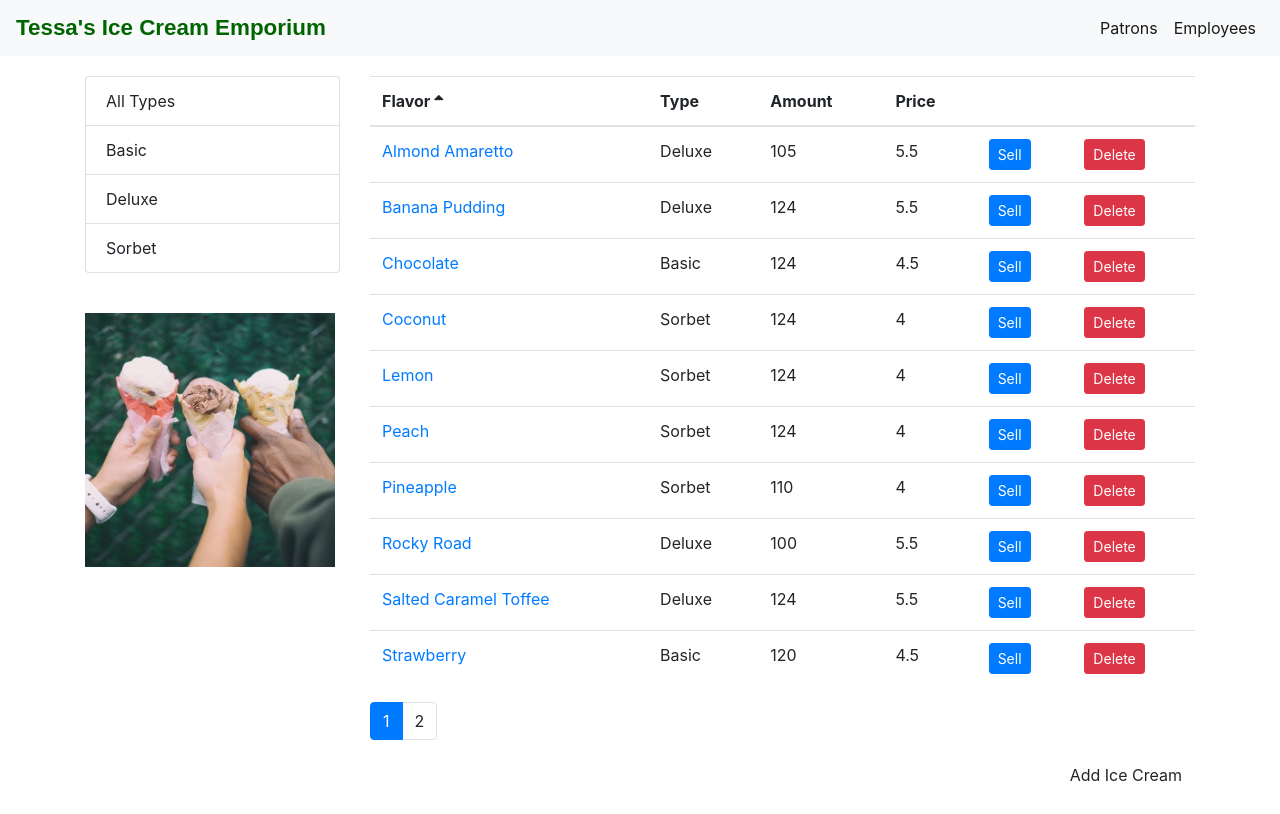
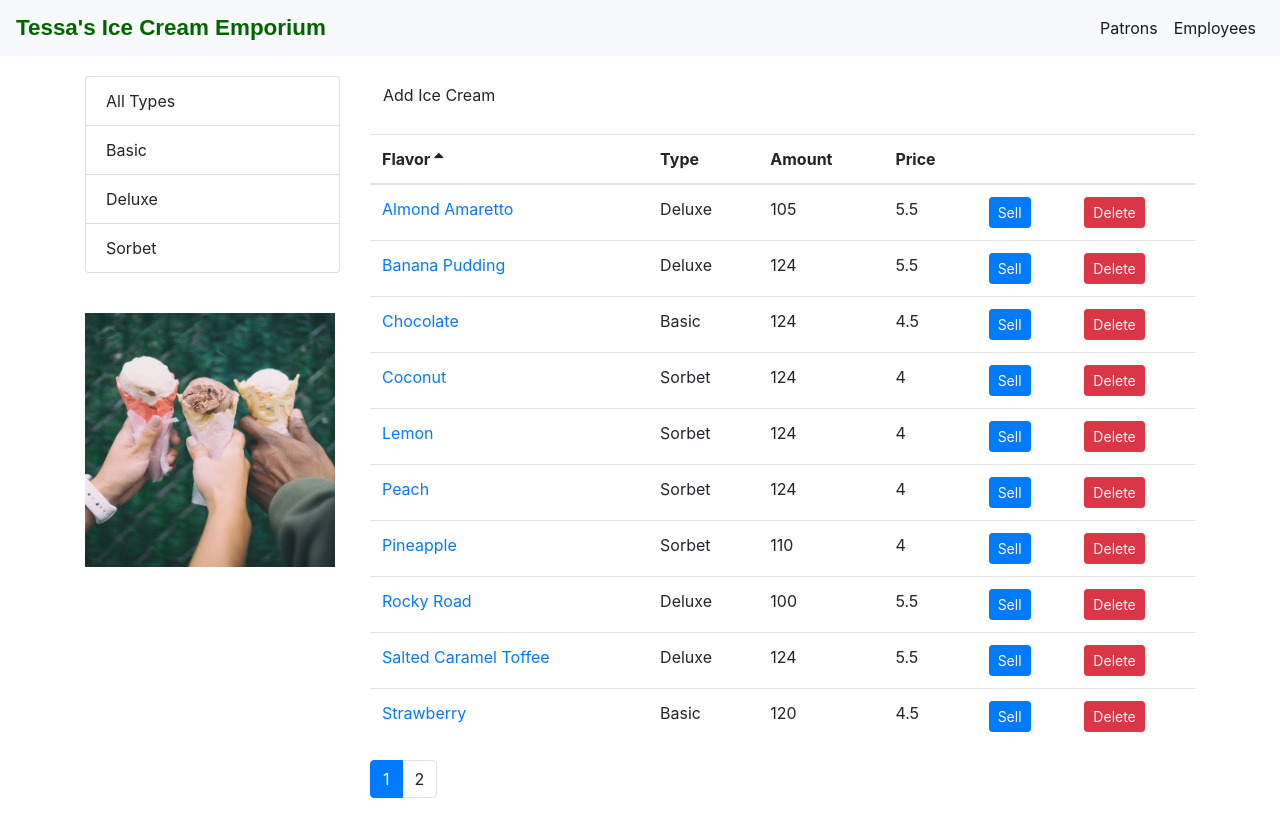
Before and after one commit to tessasullivan/ice-cream-emporium, a React (Create React App) app: page /employees in a window 1280 px wide. Built offline with nearby package versions, Linux system fonts and the light colour scheme.

Commit message:
Extracted Add button as separate component

```diff
--- a/src/components/Employees/employees.css
+++ /dev/null
@@ -1,4 +0,0 @@
-.btn {
-  background-color: darkgreen;
-  color: white
-}
--- a/src/components/Employees/employees.jsx
+++ b/src/components/Employees/employees.jsx
@@ -1,21 +1,11 @@
 import React from "react";
-import { Link } from "react-router-dom";
 import IceCream from "../IceCreamMain/IceCream";
-import "./employees.css";
 
 const Employees = props => {
   return (
-    <div>
+    <React.Fragment>
       <IceCream currentRouterPath={props.currentRouterPath} />
-      <Link
-        to="/flavors/new"
-        className="btn"
-        style={{ marginBottom: 20, float: "right"}}
-      >
-        Add Ice Cream
-      </Link>
-      {/* <h2>Manage Ice Cream</h2> */}
-    </div>
+    </React.Fragment>
   );
 };
 
--- a/src/components/IceCreamForm/AddIceCream.jsx
+++ b/src/components/IceCreamForm/AddIceCream.jsx
@@ -1,9 +1,22 @@
-import React, { Link } from "react-router-dom";
+import React from "react";
+import { Link } from "react-router-dom";
+import './addIceCream.css';
 
-<Link
-  to="/flavors/new"
-  className="btn btn-primary"
-  style={{ marginBottom: 20 }}
->
-  Add Ice Cream
-</Link>;
+const AddIceCream = (props) => {
+  if (props.currentRouterPath === '/employees') {
+    return (
+      <Link
+        to="/flavors/new"
+        className="btn addBtn"
+        style={{ marginBottom: 20 }}
+      >
+        Add Ice Cream
+      </Link>
+    );
+  } else {
+    return null;
+  }
+
+};
+
+export default AddIceCream;
--- /dev/null
+++ b/src/components/IceCreamForm/addIceCream.css
@@ -0,0 +1,7 @@
+.addBtn {
+  background-color: darkgreen;
+  color: white;
+  margin-bottom: 20px;
+  /* transform: "translateX(500px)"; */
+  float: "right";
+}
--- a/src/components/IceCreamMain/IceCream.jsx
+++ b/src/components/IceCreamMain/IceCream.jsx
@@ -6,6 +6,7 @@ import { getIceCreamTypes } from "../../services/fakeTypeService";
 import { paginate } from "../common/paginate";
 import Pagination from "../common/pagination";
 import ListGroup from "../common/listGroup";
+import AddIceCream from '../IceCreamForm/addIceCream';
 import handsHoldingIceCream from "../../assets/handsHoldingIceCream.jpeg";
 
 class IceCream extends Component {
@@ -92,6 +93,7 @@ class IceCream extends Component {
             />
           </div>
           <div className="col">
+          <AddIceCream currentRouterPath={this.props.currentRouterPath}/>
             <IceCreamTable
               flavors={flavors}
               sortColumn={sortColumn}
```
